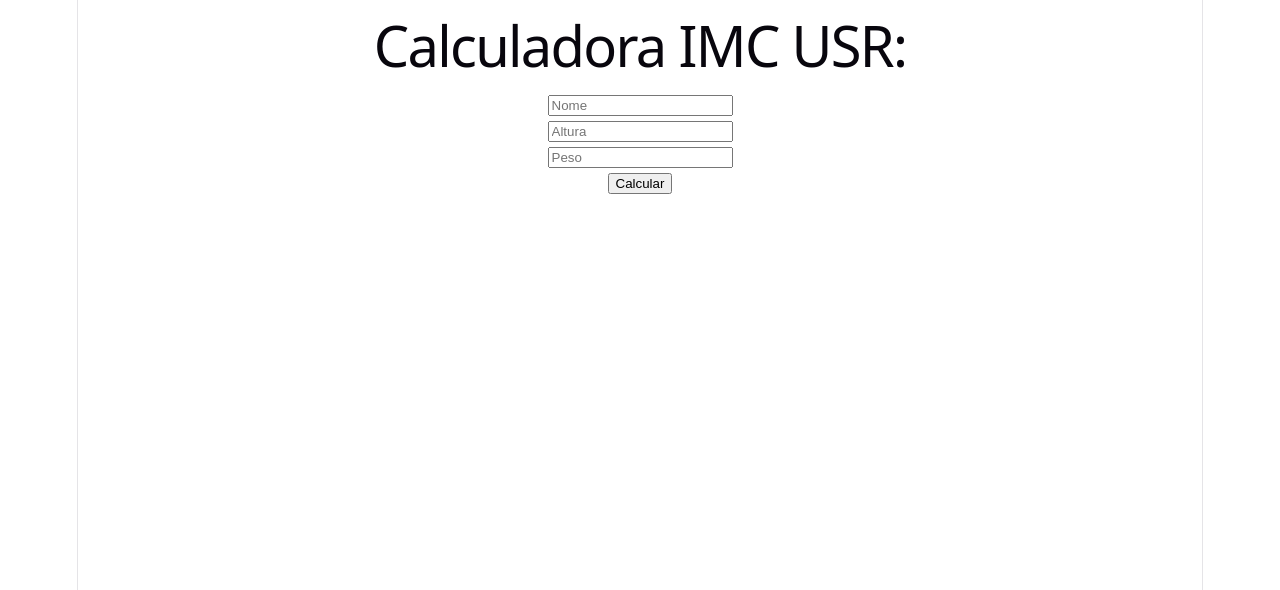
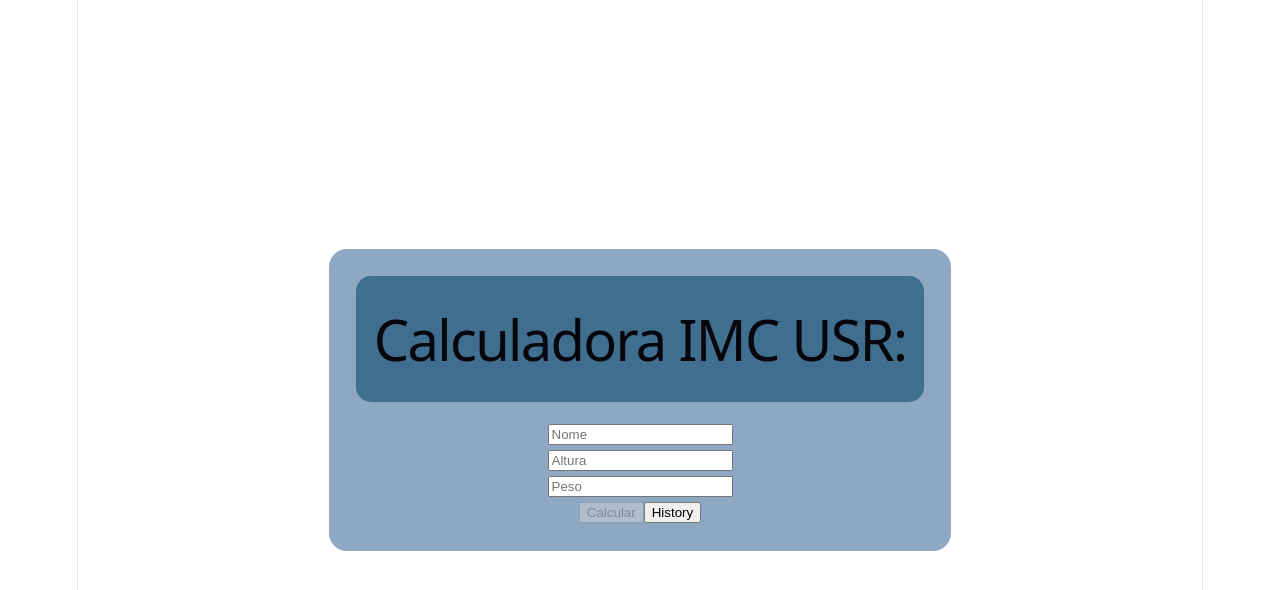
Before and after one commit to Gabriel-Fontanari1/Imc_Calc, a Vue app: page / in a window 1280 px wide. Shown: the top 590 px of the page. Built offline with nearby package versions, Linux system fonts and the light colour scheme.

Commit message:
db funcionando

```diff
--- a/src/App.vue
+++ b/src/App.vue
@@ -1,14 +1,56 @@
 <script setup>
 import {computed, ref} from 'vue';
+
+//iniciar a aplicação verificando a criação do DB
+createDataBase();
+
 //variaveis
 const height = ref('')
 const weight = ref('')
 const name = ref('')
 const imc = ref('')
 
+//criação do banco de dados
+function createDataBase () {
+  const dataBaseExist = localStorage.getItem('dataBase');
+
+  if (!dataBaseExist) {
+    const dataBaseOn = [];
+    localStorage.setItem("dataBase", JSON.stringify(dataBaseOn));
+    console.log('banco criado')
+  } else {
+    console.log('banco já existe')
+    return JSON.parse(dataBaseExist);
+  }
+}
+
+
+//adicionar no db
+//ele vai verificar se já existe o usuario no db e só atualizar os dados dele, ou criar um usr novo
+function addOnDatabase (name, height, weight, imc) {
+    const dataBaseExist = localStorage.getItem("dataBase");
+    const dataBaseOn = dataBaseExist ? JSON.parse(dataBaseExist) : [];
+
+    const newUsr = {
+      name: name.value, weight: weight.value, height: height.value, imc: imc.value
+    };
+
+    const usrIndex = dataBaseOn.findIndex((usr) => usr.name === name.value);
+
+    if (usrIndex !== -1) {
+      console.log("Usr já existe! Sobreescrevendo dados");
+      dataBaseOn[usrIndex] = newUsr;
+    } else {
+      dataBaseOn.push(newUsr);
+    }
+
+    localStorage.setItem("dataBase", JSON.stringify(dataBaseOn));
+    return dataBaseOn;
+}
+
 function FuncImc(){
   //verificação
-  if(weight.value > 0 && weight.value > 0){
+  if(weight.value > 0 && height.value > 0){
     const result = weight.value / (height.value * height.value)
     if(result > 50 || result < 0){
       imc.value = "Valor Inválido"
@@ -18,22 +60,37 @@ function FuncImc(){
   }
 }
 
+function calcularEAdicionar() {
+  FuncImc();
+  addOnDatabase(name, height, weight, imc);
+}
+
 const ImcDescription = computed(() => {
   if(imc.value === 0) return ''
-  //completar esta função !!!!!!!!!!!!!!!!
+  if (imc.value < 18.5) return 'Abaixo do peso.'
+  if (imc.value < 25) return 'Peso normal.'
+  if (imc.value < 30) return 'Sobrepeso.'
+  return 'Obesidade.'
 })
 
-const tittle = "Calculadora IMC USR:"
+const tittle = "Calculadora IMC USR:";
+
+/*function HistoryIMC(){
+
+}*/
 
 </script>
 
 <template>
   <div class="MainContainer">
-    <h1>{{tittle}}</h1> <!--Titulo dinamico-->
+    <div class="layout">
+      <div class="tittle">
+        <h1>{{tittle}} {{name}}</h1> <!--Titulo dinamico-->
+      </div>
 
       <div  class="InputText">
         <label for="NameInput"></label>
-      <input type="text" id="NameInput" v-model="name" placeholder="Nome"> <!--model da variavel à ser utilizada-->
+        <input type="text" id="NameInput" v-model="name" placeholder="Nome" maxlength="10"> <!--model da variavel à ser utilizada-->
       </div>
 
       <div  class="InputText">
@@ -49,18 +106,48 @@ const tittle = "Calculadora IMC USR:"
       <div class="Result">
         <!--V-if = só adiciona o valor quando imc nao for vazio-->
         <p class="ImcResult" v-if="imc">IMC: {{imc}}</p>
-      <p class="ImcDescription" v-if="imc">Descrição: </p>
+        <p class="ImcDescription" v-if="imc">Descrição: {{ImcDescription}}</p>
       </div>
 
       <div class="BtnPlace">
-      <button @click="() => FuncImc()" :disable="!weight || !height"> <!--Chamada da func-->
+        <button @click="calcularEAdicionar" :disabled="!name || !weight || !height"> <!--Chamada da func-->
           Calcular
         </button>
+        <button>
+          History
+        </button>
       </div>
-
+    </div>
   </div>
 </template>
 
 <style scoped>
+.MainContainer{
+  display: flex;
+  flex-direction: column;
+  height: 100vh;
+  width: 100%;
+  font-family: Arial, Helvetica, sans-serif;
+  align-items: center;
+  justify-content: center;
+}
+
+.layout{
+  background: #8EA8C3;
+  border-radius: 1rem;
+  padding: 1.5rem;
+}
+
+.tittle{
+  background: grey;
+  border-radius: 15px;
+  padding: 1rem;
+  margin-bottom: 1rem;
+  background: #406E8E;
+}
+
+.InputText{
+
+}
 
 </style>
```
Lines whose indentation alone changed are shown as unchanged.
